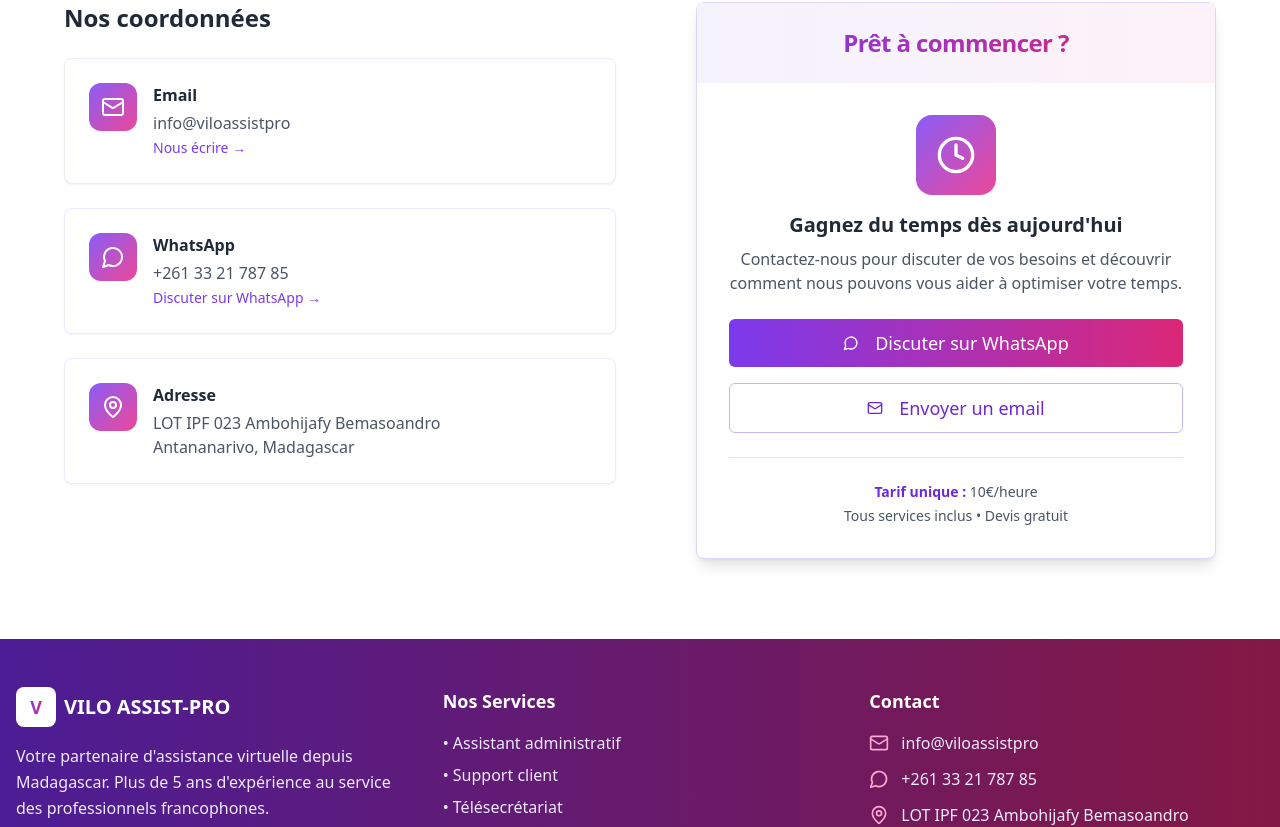
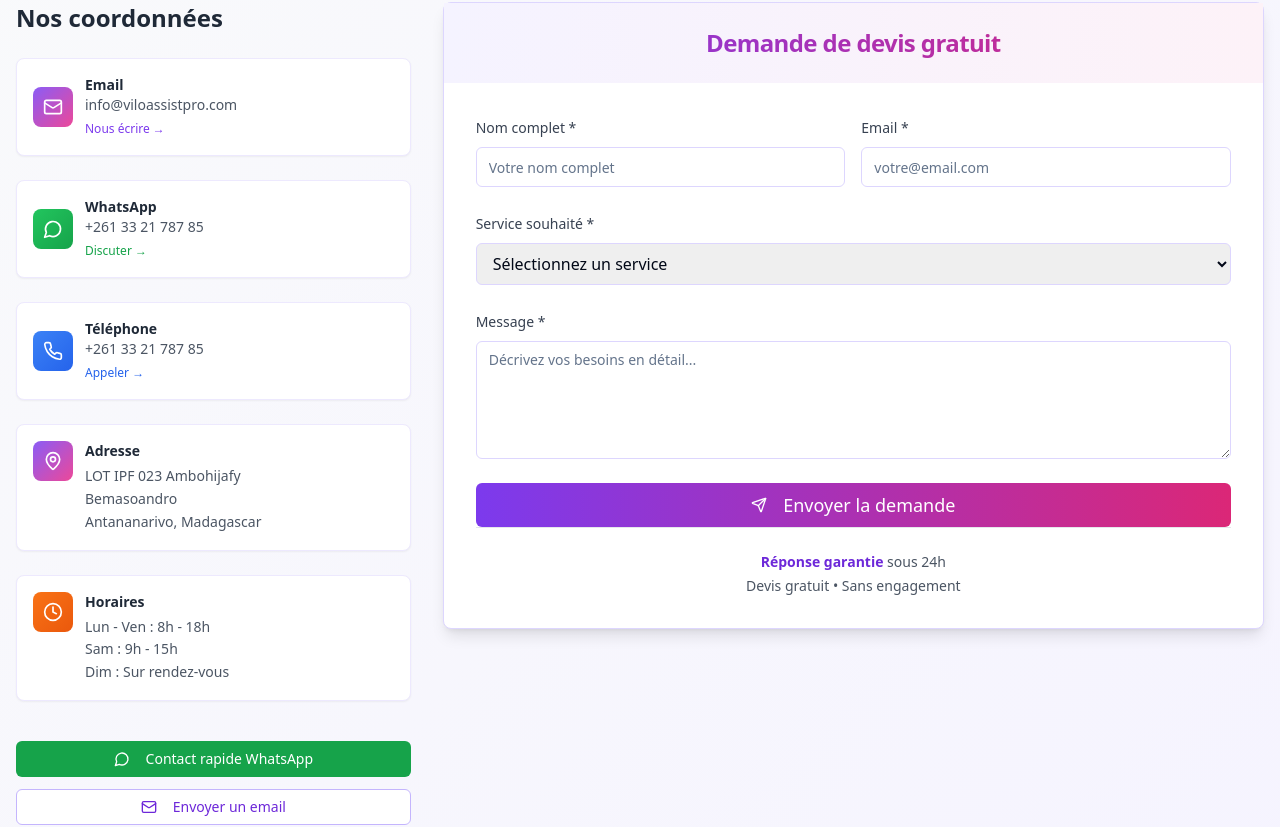
Before and after one commit to Martin42746284/vilo-assist-pro-web-59, a React (Vite) app: page / in a window 1280 px wide. Shown: the part 10633-11460 px from the top of the page. Built offline with nearby package versions, Linux system fonts and the light colour scheme.

Commit message:
Fix: Improve contact section layout and add form
- Improved the layout of the contact section to arrange contact information in columns.
- Added a form to the contact section for users to submit their name, email, desired service, and message.
- Included a "Send" button for form submission.

```diff
--- /dev/null
+++ b/src/components/ContactForm.tsx
@@ -0,0 +1,175 @@
+
+import { useState } from 'react';
+import { Send } from 'lucide-react';
+import { Card, CardContent, CardHeader, CardTitle } from '@/components/ui/card';
+import { Button } from '@/components/ui/button';
+import { Input } from '@/components/ui/input';
+import { Textarea } from '@/components/ui/textarea';
+import { Label } from '@/components/ui/label';
+import { toast } from '@/hooks/use-toast';
+
+const ContactForm = () => {
+  const [formData, setFormData] = useState({
+    name: '',
+    email: '',
+    service: '',
+    message: ''
+  });
+
+  const [isSubmitting, setIsSubmitting] = useState(false);
+
+  const handleInputChange = (e: React.ChangeEvent<HTMLInputElement | HTMLTextAreaElement | HTMLSelectElement>) => {
+    const { name, value } = e.target;
+    setFormData(prev => ({ ...prev, [name]: value }));
+  };
+
+  const handleSubmit = async (e: React.FormEvent) => {
+    e.preventDefault();
+    setIsSubmitting(true);
+
+    try {
+      // Simulation d'envoi (vous pouvez intégrer avec votre service d'email)
+      await new Promise(resolve => setTimeout(resolve, 1000));
+
+      toast({
+        title: "Message envoyé !",
+        description: "Nous vous répondrons dans les plus brefs délais.",
+      });
+
+      // Reset form
+      setFormData({ name: '', email: '', service: '', message: '' });
+    } catch (error) {
+      toast({
+        title: "Erreur",
+        description: "Une erreur s'est produite. Veuillez réessayer.",
+        variant: "destructive",
+      });
+    } finally {
+      setIsSubmitting(false);
+    }
+  };
+
+  const services = [
+    'Assistance administrative',
+    'Gestion d\'emails',
+    'Recherche et rédaction',
+    'Gestion des réseaux sociaux',
+    'Support client',
+    'Saisie de données',
+    'Planification et organisation',
+    'Autre'
+  ];
+
+  return (
+    <Card className="border-vilo-purple-200 shadow-lg">
+      <CardHeader className="bg-gradient-to-r from-vilo-purple-50 to-vilo-pink-50">
+        <CardTitle className="text-2xl text-center bg-gradient-to-r from-vilo-purple-600 to-vilo-pink-600 bg-clip-text text-transparent">
+          Demande de devis gratuit
+        </CardTitle>
+      </CardHeader>
+      <CardContent className="p-8">
+        <form onSubmit={handleSubmit} className="space-y-6">
+          <div className="grid md:grid-cols-2 gap-4">
+            <div className="space-y-2">
+              <Label htmlFor="name" className="text-gray-700 font-medium">
+                Nom complet *
+              </Label>
+              <Input
+                id="name"
+                name="name"
+                type="text"
+                value={formData.name}
+                onChange={handleInputChange}
+                placeholder="Votre nom complet"
+                required
+                className="border-vilo-purple-200 focus:border-vilo-purple-400"
+              />
+            </div>
+            <div className="space-y-2">
+              <Label htmlFor="email" className="text-gray-700 font-medium">
+                Email *
+              </Label>
+              <Input
+                id="email"
+                name="email"
+                type="email"
+                value={formData.email}
+                onChange={handleInputChange}
+                placeholder="votre@email.com"
+                required
+                className="border-vilo-purple-200 focus:border-vilo-purple-400"
+              />
+            </div>
+          </div>
+
+          <div className="space-y-2">
+            <Label htmlFor="service" className="text-gray-700 font-medium">
+              Service souhaité *
+            </Label>
+            <select
+              id="service"
+              name="service"
+              value={formData.service}
+              onChange={handleInputChange}
+              required
+              className="w-full px-3 py-2 border border-vilo-purple-200 rounded-md focus:outline-none focus:ring-2 focus:ring-vilo-purple-400 focus:border-transparent"
+            >
+              <option value="">Sélectionnez un service</option>
+              {services.map((service) => (
+                <option key={service} value={service}>
+                  {service}
+                </option>
+              ))}
+            </select>
+          </div>
+
+          <div className="space-y-2">
+            <Label htmlFor="message" className="text-gray-700 font-medium">
+              Message *
+            </Label>
+            <Textarea
+              id="message"
+              name="message"
+              value={formData.message}
+              onChange={handleInputChange}
+              placeholder="Décrivez vos besoins en détail..."
+              required
+              rows={5}
+              className="border-vilo-purple-200 focus:border-vilo-purple-400"
+            />
+          </div>
+
+          <Button
+            type="submit"
+            disabled={isSubmitting}
+            className="w-full bg-gradient-to-r from-vilo-purple-600 to-vilo-pink-600 hover:from-vilo-purple-700 hover:to-vilo-pink-700 text-white py-3 text-lg"
+            size="lg"
+          >
+            {isSubmitting ? (
+              <>
+                <div className="animate-spin rounded-full h-4 w-4 border-b-2 border-white mr-2"></div>
+                Envoi en cours...
+              </>
+            ) : (
+              <>
+                <Send className="mr-2 w-5 h-5" />
+                Envoyer la demande
+              </>
+            )}
+          </Button>
+        </form>
+
+        <div className="pt-6 border-t border-gray-200 text-center">
+          <p className="text-sm text-gray-600">
+            <span className="font-semibold text-vilo-purple-700">Réponse garantie</span> sous 24h
+          </p>
+          <p className="text-sm text-gray-600 mt-1">
+            Devis gratuit • Sans engagement
+          </p>
+        </div>
+      </CardContent>
+    </Card>
+  );
+};
+
+export default ContactForm;
--- a/src/components/ContactSection.tsx
+++ b/src/components/ContactSection.tsx
@@ -1,7 +1,8 @@
 
-import { Mail, MessageCircle, MapPin, Clock } from 'lucide-react';
-import { Card, CardContent, CardHeader, CardTitle } from '@/components/ui/card';
+import { Mail, MessageCircle, MapPin, Clock, Phone } from 'lucide-react';
+import { Card, CardContent } from '@/components/ui/card';
 import { Button } from '@/components/ui/button';
+import ContactForm from './ContactForm';
 
 const ContactSection = () => {
   const handleWhatsApp = () => {
@@ -12,8 +13,12 @@ const ContactSection = () => {
     window.location.href = 'mailto:info@viloassistpro.com';
   };
 
+  const handlePhone = () => {
+    window.location.href = 'tel:+261332178785';
+  };
+
   return (
-    <section id="contact" className="py-20 bg-white">
+    <section id="contact" className="py-20 bg-gradient-to-br from-gray-50 to-vilo-purple-50">
       <div className="container mx-auto px-4">
         <div className="text-center space-y-4 mb-16">
           <h2 className="text-4xl md:text-5xl font-bold bg-gradient-to-r from-vilo-purple-600 to-vilo-pink-600 bg-clip-text text-transparent">
@@ -25,25 +30,26 @@ const ContactSection = () => {
           </p>
         </div>
 
-        <div className="grid lg:grid-cols-2 gap-12 max-w-6xl mx-auto">
-          <div className="space-y-8">
-            <div>
+        <div className="grid lg:grid-cols-3 gap-8 max-w-7xl mx-auto">
+          {/* Coordonnées organisées en colonne */}
+          <div className="lg:col-span-1 space-y-6">
             <h3 className="text-2xl font-bold text-gray-800 mb-6">
               Nos coordonnées
             </h3>
-              <div className="space-y-6">
-                <Card className="border-vilo-purple-100 hover:border-vilo-purple-300 transition-colors">
-                  <CardContent className="p-6">
-                    <div className="flex items-start space-x-4">
-                      <div className="w-12 h-12 bg-gradient-to-br from-vilo-purple-500 to-vilo-pink-500 rounded-xl flex items-center justify-center flex-shrink-0">
-                        <Mail className="w-6 h-6 text-white" />
+
+            {/* Email */}
+            <Card className="border-vilo-purple-100 hover:border-vilo-purple-300 transition-all duration-300 hover:shadow-md">
+              <CardContent className="p-4">
+                <div className="flex items-center space-x-3">
+                  <div className="w-10 h-10 bg-gradient-to-br from-vilo-purple-500 to-vilo-pink-500 rounded-lg flex items-center justify-center flex-shrink-0">
+                    <Mail className="w-5 h-5 text-white" />
                   </div>
-                      <div>
-                        <h4 className="font-semibold text-gray-800 mb-1">Email</h4>
-                        <p className="text-gray-600">info@viloassistpro</p>
+                  <div className="flex-1">
+                    <h4 className="font-semibold text-gray-800 text-sm">Email</h4>
+                    <p className="text-gray-600 text-sm">info@viloassistpro.com</p>
                     <Button
                       variant="link"
-                          className="p-0 h-auto text-vilo-purple-600 hover:text-vilo-purple-700"
+                      className="p-0 h-auto text-vilo-purple-600 hover:text-vilo-purple-700 text-xs"
                       onClick={handleEmail}
                     >
                       Nous écrire →
@@ -53,98 +59,146 @@ const ContactSection = () => {
               </CardContent>
             </Card>
 
-                <Card className="border-vilo-purple-100 hover:border-vilo-purple-300 transition-colors">
-                  <CardContent className="p-6">
-                    <div className="flex items-start space-x-4">
-                      <div className="w-12 h-12 bg-gradient-to-br from-vilo-purple-500 to-vilo-pink-500 rounded-xl flex items-center justify-center flex-shrink-0">
-                        <MessageCircle className="w-6 h-6 text-white" />
+            {/* WhatsApp */}
+            <Card className="border-vilo-purple-100 hover:border-vilo-purple-300 transition-all duration-300 hover:shadow-md">
+              <CardContent className="p-4">
+                <div className="flex items-center space-x-3">
+                  <div className="w-10 h-10 bg-gradient-to-br from-green-500 to-green-600 rounded-lg flex items-center justify-center flex-shrink-0">
+                    <MessageCircle className="w-5 h-5 text-white" />
                   </div>
-                      <div>
-                        <h4 className="font-semibold text-gray-800 mb-1">WhatsApp</h4>
-                        <p className="text-gray-600">+261 33 21 787 85</p>
+                  <div className="flex-1">
+                    <h4 className="font-semibold text-gray-800 text-sm">WhatsApp</h4>
+                    <p className="text-gray-600 text-sm">+261 33 21 787 85</p>
                     <Button
                       variant="link"
-                          className="p-0 h-auto text-vilo-purple-600 hover:text-vilo-purple-700"
+                      className="p-0 h-auto text-green-600 hover:text-green-700 text-xs"
                       onClick={handleWhatsApp}
                     >
-                          Discuter sur WhatsApp →
+                      Discuter →
                     </Button>
                   </div>
                 </div>
               </CardContent>
             </Card>
 
+            {/* Téléphone */}
+            <Card className="border-vilo-purple-100 hover:border-vilo-purple-300 transition-all duration-300 hover:shadow-md">
+              <CardContent className="p-4">
+                <div className="flex items-center space-x-3">
+                  <div className="w-10 h-10 bg-gradient-to-br from-blue-500 to-blue-600 rounded-lg flex items-center justify-center flex-shrink-0">
+                    <Phone className="w-5 h-5 text-white" />
+                  </div>
+                  <div className="flex-1">
+                    <h4 className="font-semibold text-gray-800 text-sm">Téléphone</h4>
+                    <p className="text-gray-600 text-sm">+261 33 21 787 85</p>
+                    <Button
+                      variant="link"
+                      className="p-0 h-auto text-blue-600 hover:text-blue-700 text-xs"
+                      onClick={handlePhone}
+                    >
+                      Appeler →
+                    </Button>
+                  </div>
+                </div>
+              </CardContent>
+            </Card>
+
+            {/* Adresse */}
             <Card className="border-vilo-purple-100">
-                  <CardContent className="p-6">
-                    <div className="flex items-start space-x-4">
-                      <div className="w-12 h-12 bg-gradient-to-br from-vilo-purple-500 to-vilo-pink-500 rounded-xl flex items-center justify-center flex-shrink-0">
-                        <MapPin className="w-6 h-6 text-white" />
+              <CardContent className="p-4">
+                <div className="flex items-start space-x-3">
+                  <div className="w-10 h-10 bg-gradient-to-br from-vilo-purple-500 to-vilo-pink-500 rounded-lg flex items-center justify-center flex-shrink-0">
+                    <MapPin className="w-5 h-5 text-white" />
                   </div>
                   <div>
-                        <h4 className="font-semibold text-gray-800 mb-1">Adresse</h4>
-                        <p className="text-gray-600">
-                          LOT IPF 023 Ambohijafy Bemasoandro<br />
+                    <h4 className="font-semibold text-gray-800 text-sm mb-1">Adresse</h4>
+                    <p className="text-gray-600 text-sm leading-relaxed">
+                      LOT IPF 023 Ambohijafy<br />
+                      Bemasoandro<br />
                       Antananarivo, Madagascar
                     </p>
                   </div>
                 </div>
               </CardContent>
             </Card>
+
+            {/* Horaires */}
+            <Card className="border-vilo-purple-100">
+              <CardContent className="p-4">
+                <div className="flex items-start space-x-3">
+                  <div className="w-10 h-10 bg-gradient-to-br from-orange-500 to-orange-600 rounded-lg flex items-center justify-center flex-shrink-0">
+                    <Clock className="w-5 h-5 text-white" />
+                  </div>
+                  <div>
+                    <h4 className="font-semibold text-gray-800 text-sm mb-1">Horaires</h4>
+                    <p className="text-gray-600 text-sm leading-relaxed">
+                      Lun - Ven : 8h - 18h<br />
+                      Sam : 9h - 15h<br />
+                      Dim : Sur rendez-vous
+                    </p>
                   </div>
                 </div>
-          </div>
+              </CardContent>
+            </Card>
 
-          <div className="lg:pl-8">
-            <Card className="border-vilo-purple-200 shadow-lg">
-              <CardHeader className="bg-gradient-to-r from-vilo-purple-50 to-vilo-pink-50">
-                <CardTitle className="text-2xl text-center bg-gradient-to-r from-vilo-purple-600 to-vilo-pink-600 bg-clip-text text-transparent">
-                  Prêt à commencer ?
-                </CardTitle>
-              </CardHeader>
-              <CardContent className="p-8 space-y-6">
-                <div className="text-center">
-                  <div className="w-20 h-20 bg-gradient-to-br from-vilo-purple-500 to-vilo-pink-500 rounded-2xl mx-auto mb-4 flex items-center justify-center">
-                    <Clock className="w-10 h-10 text-white" />
-                  </div>
-                  <h3 className="text-xl font-bold text-gray-800 mb-2">
-                    Gagnez du temps dès aujourd'hui
-                  </h3>
-                  <p className="text-gray-600 mb-6">
-                    Contactez-nous pour discuter de vos besoins et découvrir comment nous pouvons vous aider à optimiser votre temps.
-                  </p>
-                </div>
-
-                <div className="space-y-4">
+            {/* Actions rapides */}
+            <div className="space-y-3 pt-4">
               <Button
                 onClick={handleWhatsApp}
-                    className="w-full bg-gradient-to-r from-vilo-purple-600 to-vilo-pink-600 hover:from-vilo-purple-700 hover:to-vilo-pink-700 text-white py-6 text-lg"
-                    size="lg"
+                className="w-full bg-green-600 hover:bg-green-700 text-white"
+                size="sm"
               >
-                    <MessageCircle className="mr-2 w-5 h-5" />
-                    Discuter sur WhatsApp
+                <MessageCircle className="mr-2 w-4 h-4" />
+                Contact rapide WhatsApp
               </Button>
 
               <Button
                 onClick={handleEmail}
                 variant="outline"
-                    className="w-full border-vilo-purple-300 text-vilo-purple-700 hover:bg-vilo-purple-50 py-6 text-lg"
-                    size="lg"
+                className="w-full border-vilo-purple-300 text-vilo-purple-700 hover:bg-vilo-purple-50"
+                size="sm"
               >
-                    <Mail className="mr-2 w-5 h-5" />
+                <Mail className="mr-2 w-4 h-4" />
                 Envoyer un email
               </Button>
             </div>
+          </div>
 
-                <div className="pt-6 border-t border-gray-200 text-center">
-                  <p className="text-sm text-gray-600">
-                    <span className="font-semibold text-vilo-purple-700">Tarif unique :</span> 10€/heure
-                  </p>
-                  <p className="text-sm text-gray-600 mt-1">
-                    Tous services inclus • Devis gratuit
-                  </p>
+          {/* Formulaire de contact */}
+          <div className="lg:col-span-2">
+            <ContactForm />
           </div>
-              </CardContent>
-            </Card>
+        </div>
+
+        {/* Informations complémentaires */}
+        <div className="mt-16 text-center">
+          <div className="bg-white rounded-2xl shadow-lg p-8 max-w-4xl mx-auto border border-vilo-purple-100">
+            <h3 className="text-xl font-bold text-gray-800 mb-4">
+              Pourquoi choisir VILO ASSIST-PRO ?
+            </h3>
+            <div className="grid md:grid-cols-3 gap-6 text-sm">
+              <div>
+                <div className="w-12 h-12 bg-gradient-to-br from-vilo-purple-500 to-vilo-pink-500 rounded-xl mx-auto mb-3 flex items-center justify-center">
+                  <span className="text-white font-bold">✓</span>
+                </div>
+                <p className="font-semibold text-vilo-purple-700">Tarif unique</p>
+                <p className="text-gray-600">10€/heure pour tous services</p>
+              </div>
+              <div>
+                <div className="w-12 h-12 bg-gradient-to-br from-vilo-purple-500 to-vilo-pink-500 rounded-xl mx-auto mb-3 flex items-center justify-center">
+                  <span className="text-white font-bold">⚡</span>
+                </div>
+                <p className="font-semibold text-vilo-purple-700">Réponse rapide</p>
+                <p className="text-gray-600">Devis sous 24h garanties</p>
+              </div>
+              <div>
+                <div className="w-12 h-12 bg-gradient-to-br from-vilo-purple-500 to-vilo-pink-500 rounded-xl mx-auto mb-3 flex items-center justify-center">
+                  <span className="text-white font-bold">🔒</span>
+                </div>
+                <p className="font-semibold text-vilo-purple-700">Confidentialité</p>
+                <p className="text-gray-600">Données 100% sécurisées</p>
+              </div>
+            </div>
           </div>
         </div>
       </div>
```
Also changed, not shown: src/hooks/useScrollAnimation.ts (+10 -19 lines). Lines whose indentation alone changed are shown as unchanged.
